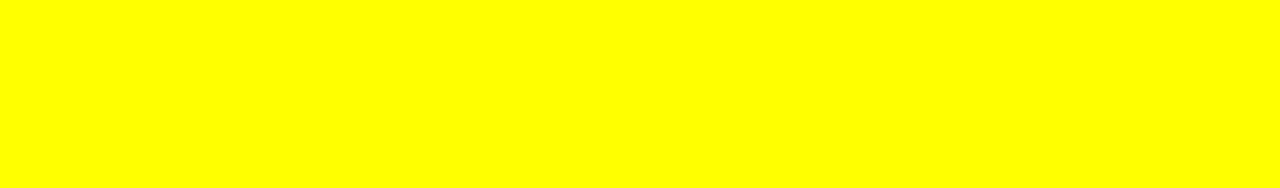
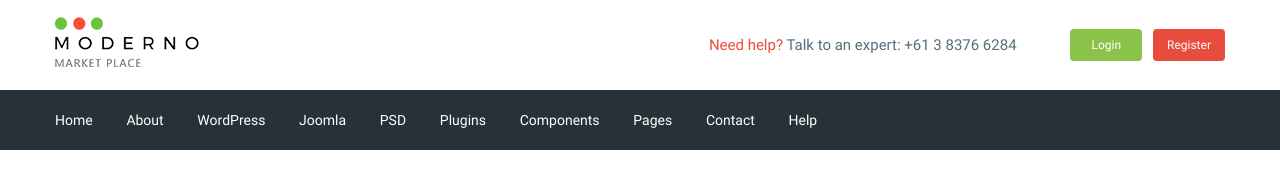
Before and after one commit to dmitriyivashchenko/moderno-market, a website: page app/index.html in a window 1280 px wide. Drawn offline with nearby package versions, Linux system fonts and the light colour scheme; files that its build step writes are made by us from their sources.

Commit message:
added header

```diff
--- a/app/index.html
+++ b/app/index.html
@@ -5,11 +5,74 @@
     <meta name="viewport" content="width=device-width, initial-scale=1.0">
     <meta http-equiv="X-UA-Compatible" content="ie=edge">
     <title>Document</title>
+    <link href="https://fonts.googleapis.com/css2?family=Roboto:wght@500;700&display=swap" rel="stylesheet">
     <link rel="stylesheet" href="css/libs.min.css">
     <link rel="stylesheet" href="css/style.min.css">
 </head>
 <body>
-
+    <header class="header">
+        <div class="header__top">
+            <div class="container">
+                <div class="header__top-inner">
+                    <div class="header__logo">
+                        <a href="#">
+                            <img src="images/logo.png" alt="">
+                        </a>
+                    </div>
+                    <div class="header__text">
+                        <a href="#">
+                            <span>Need help?</span>
+                        </a>
+                        Talk to an expert:
+                        <a class="header__phone" href="tel:61383766284">+61 3 8376 6284</a>
+                    </div>
+                    <div class="header__user-box">
+                        <a class="header__icon" href="#"></a>
+                        <a class="header__btn header__btn-login" href="#">Login</a>
+                        <a class="header__btn header__btn-register" href="#">Register</a>
+                    </div>
+                </div>
+            </div>
+        </div>
+        <div class="header__menu">
+            <div class="container">
+                <nav class="menu">
+                    <ul class="menu__list">
+                        <li>
+                            <a href="#">Home</a>
+                        </li>
+                        <li>
+                            <a href="#">About</a>
+                        </li>
+                        <li>
+                            <a href="#">WordPress</a>
+                        </li>
+                        <li>
+                            <a href="#">Joomla</a>
+                        </li>
+                        <li>
+                            <a href="#">PSD</a>
+                        </li>
+                        <li>
+                            <a href="#">Plugins</a>
+                        </li>
+                        <li>
+                            <a href="#">Components</a>
+                        </li>
+                        <li>
+                            <a href="#">Pages</a>
+                        </li>
+                        <li>
+                            <a href="#">Contact</a>
+                        </li>
+                        <li>
+                            <a href="#">Help</a>
+                        </li>
+                    </ul>
+                </nav>
+            </div>
+        </div>
+    </header>
 
     <script src="https://ajax.googleapis.com/ajax/libs/jquery/3.5.1/jquery.min.js"></script>
     <script src="js/libs.min.js"></script>
--- /dev/null
+++ b/app/scss/_fonts.scss
@@ -0,0 +1,7 @@
+@font-face {
+    font-family: 'Roboto-Regular';
+    src: url('../fonts/Roboto-Regular.woff2') format('woff2');
+    src: url('../fonts/Roboto-Regular.woff') format('woff');
+    font-weight: 400;
+    font-display: swap;
+}
--- /dev/null
+++ b/app/scss/_global.scss
@@ -0,0 +1,31 @@
+html {
+    box-sizing: border-box;
+}
+
+*, *::before, *::after {
+    box-sizing: inherit;
+}
+
+body{
+    font-family: 'Roboto-Regular', sans-serif;
+    font-weight: 400;
+    font-size: 15px;
+    line-height: 24px;
+    color: $text;
+}
+a{
+    display: inline-block;
+    text-decoration: none;
+    color: $text;
+}
+ul, li{
+    margin: 0;
+    padding: 0;
+    list-style: none;
+}
+
+.container{
+    max-width: 1200px;
+    margin: 0 auto;
+    padding: 0 15px;
+}
--- /dev/null
+++ b/app/scss/_vars.scss
@@ -0,0 +1,4 @@
+$text: #546e7a;
+$red: #e74c3c;
+$green: #8bc34a;
+$dark-blue: #263238;
--- a/app/scss/style.scss
+++ b/app/scss/style.scss
@@ -1,16 +1,57 @@
-html {
-    box-sizing: border-box;
+@import '_vars';
+@import '_global';
+@import '_fonts';
+
+
+.header__top-inner{
+    display: flex;
+    justify-content: space-between;
+    height: 90px;
+    align-items: center;
 }
 
-*, *::before, *::after {
-    box-sizing: inherit;
+.header__text{
+    margin-left: auto;
+    margin-right: 50px;
+    span{
+        color: $red;
+    }
 }
 
-body{
-    background-color: yellow;
-    transition: all .3s;
+.header__btn{
+    padding: 4px 9px;
+    width: 72px;
+    border-radius: 4px;
+    text-align: center;
+    color: #fff;
+    font-size: 12px;
+    line-height: 24px;
+}
+.header__btn-login{
+    background-color: $green;
+}
+.header__btn-register{
+    background-color: $red;
+    margin-left: 7px;
 }
 
-p{
-    color: red;
+.header__menu{
+    background-color: $dark-blue;
 }
+.menu{
+    display: flex;
+    align-items: center;
+    height: 60px;
+}
+.menu__list{
+    li{
+        display: inline-block;
+        font-size: 14px;
+        & + li{
+            margin-left: 30px;
+        }
+    }
+    a{
+        color: #fff;
+    }
+}
--- a/gulpfile.js
+++ b/gulpfile.js
@@ -69,7 +69,7 @@ gulp.task('browser-sync', function() {
 });
 
 gulp.task('watch', function() {
-    gulp.watch('app/scss/style.scss', gulp.parallel('sass'));
+    gulp.watch('app/scss/**/*.scss', gulp.parallel('sass'));
     gulp.watch('app/*.html', gulp.parallel('html'));
     gulp.watch('app/*.js', gulp.parallel('js'));
 });
```
Also changed, not shown: app/fonts/Roboto-Regular.woff (added), app/fonts/Roboto-Regular.woff2 (added), app/images/logo.png (added).
